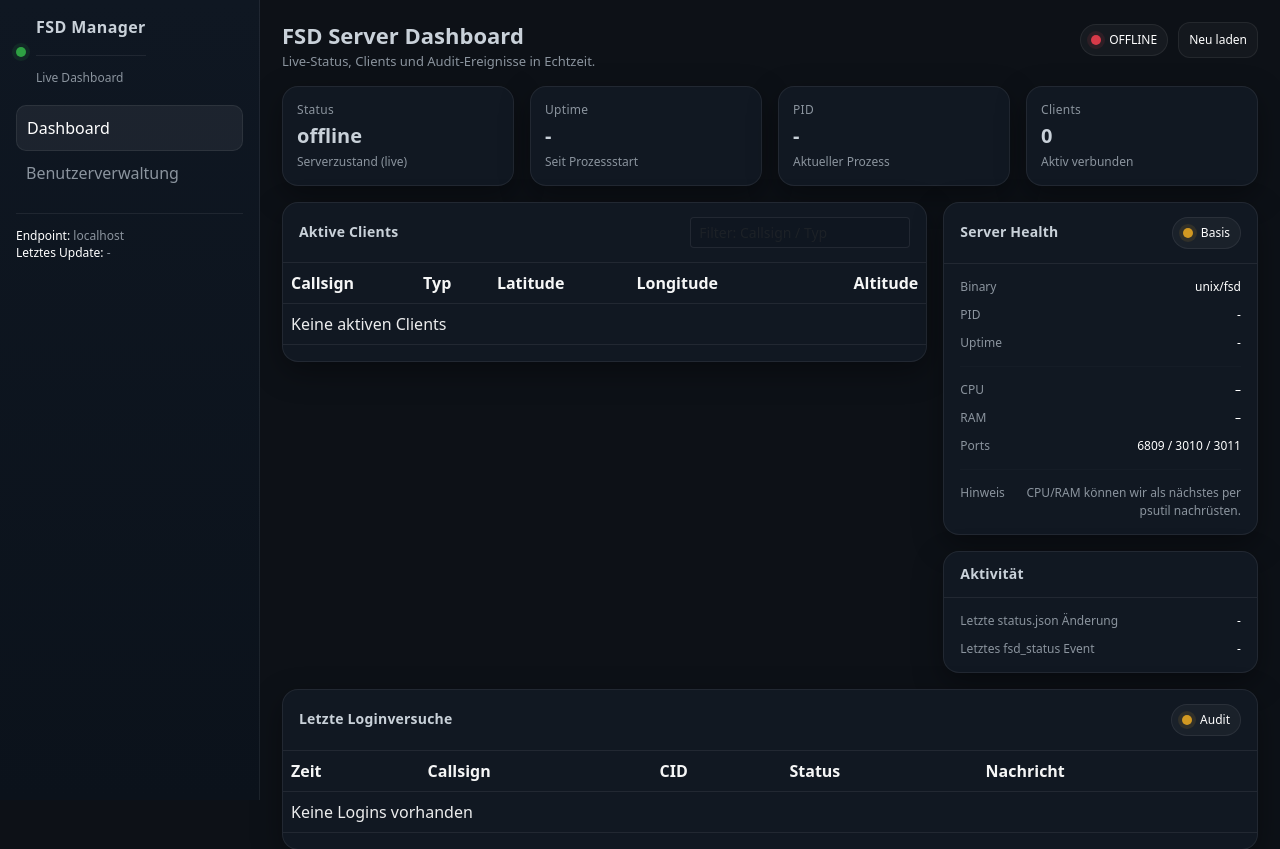
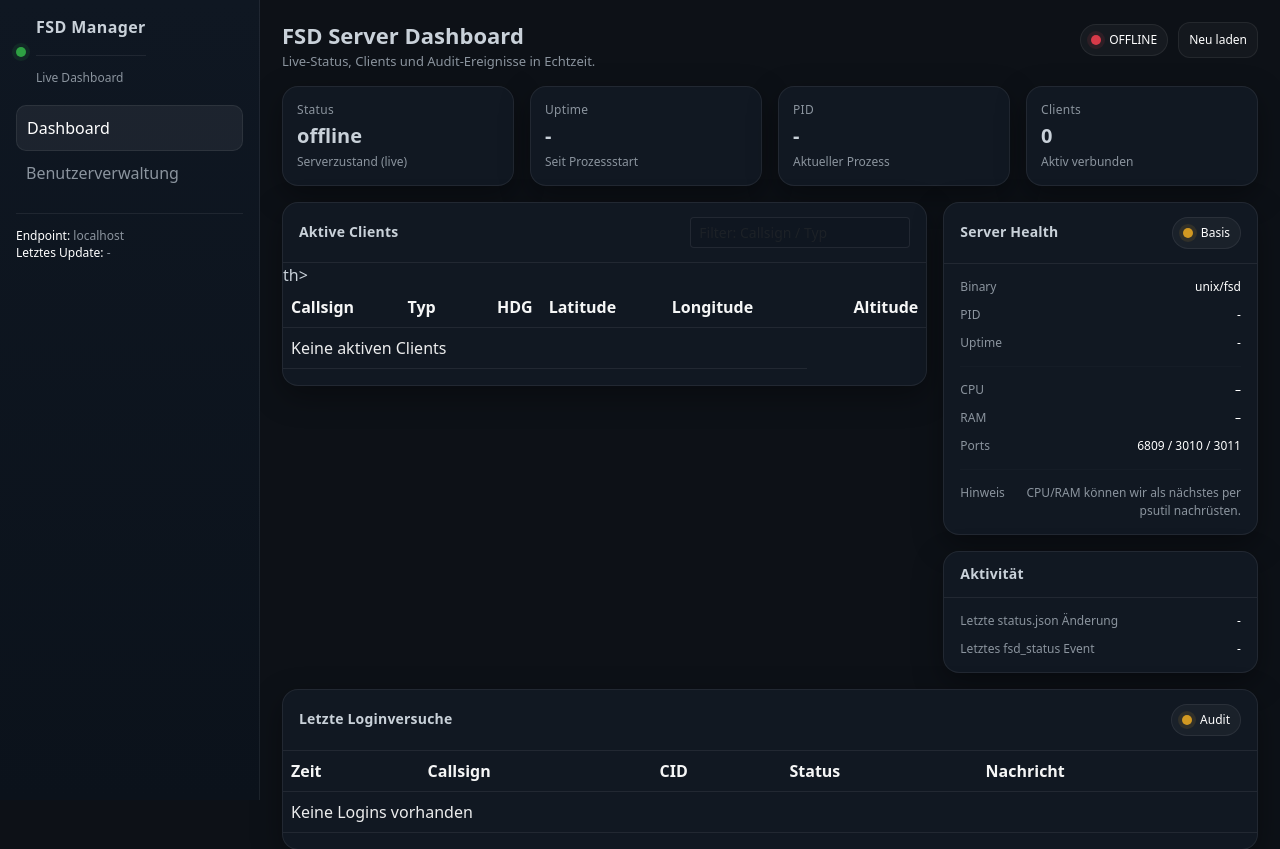
Before and after one commit to cedric1982/fsd, a Flask app: page / in a window 1280 px wide. Shown: the top 849 px of the page. Run offline with Flask 3, Linux system fonts and the light colour scheme; some libraries are stand-ins or nearby versions.

Commit message:
Update index.html

```diff
--- a/web/templates/index.html
+++ b/web/templates/index.html
@@ -380,6 +380,7 @@
                     <tr>
                       <th>Callsign</th>
                       <th>Typ</th>
+                      <th class="text-end">HDG</th>th>
                       <th>Latitude</th>
                       <th>Longitude</th>
                       <th class="text-end">Altitude</th>
@@ -568,6 +569,11 @@
         <tr>
           <td><span class="badge-soft">${c.callsign || "-"}</span></td>
           <td><span class="badge-soft">${c.type || "-"}</span></td>
+          <td class="text-end">
+              ${typeof c.hdg_deg === "number"
+              ? `${Math.round(c.hdg_deg)}°`
+              : "-"}
+          </td>
           <td><span class="badge-soft">${Number.parseFloat(c.lat ?? 0).toFixed(6)}</span></td>
           <td><span class="badge-soft">${Number.parseFloat(c.lon ?? 0).toFixed(6)}</span></td>
           <td class="text-end">${c.alt ?? "-"}</td>
```
